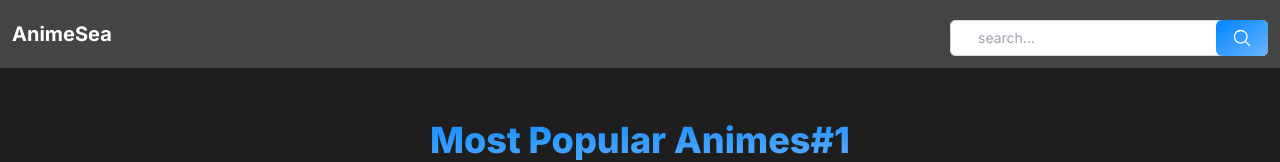
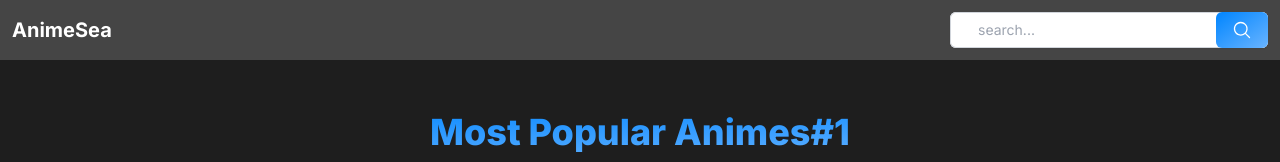
Before and after one commit to Candrandika/animesea, a Next.js app: page /popular in a window 1280 px wide. Shown: the top 162 px of the page. Built offline with nearby package versions, Linux system fonts and the light colour scheme; no server answers.

Commit message:
fixing search bug

```diff
--- a/src/components/Search/index.jsx
+++ b/src/components/Search/index.jsx
@@ -16,12 +16,12 @@
     const handleSearch = (e) => {
         e.preventDefault()
         const search_key = searchRef.current.value
-        if(!search_key || search_key == " " || search_key == "  ") return
+        if(!search_key || search_key.trim() == "") return
         router.push(`/search/${search_key}`)
     }
 
     return (
-        <div className="relative mt-2 rounded-md shadow-sm">
+        <div className="relative md:mt-0 mt-2 rounded-md shadow-sm">
             <input
                 type="text"
                 name="search"
```
